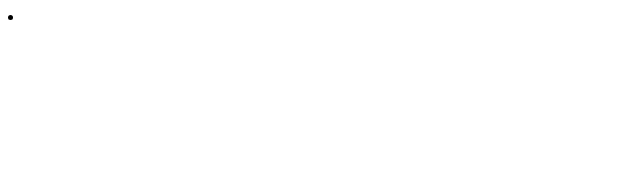
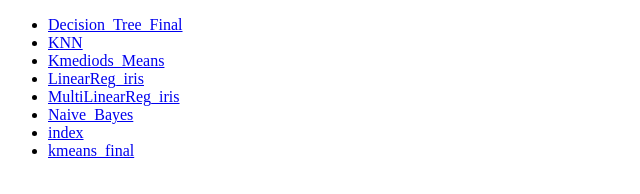
Before and after one commit to blacklovertech/demo, a plain HTML site: page index.html in a window 1280 px wide. Shown: the whole page, without its empty margins (0-640 px from the left). Drawn offline with Linux system fonts and the light colour scheme.

Commit message:
Update index.html

```diff
--- a/index.html
+++ b/index.html
@@ -1,13 +1,30 @@
+<!DOCTYPE html>
 <html>
-
-  <head>
-
-
-  </head>
-  <body>
-<li>
-
-</li>
-
-  </body>
+<head>
+  <title>Password Protected Links</title>
+  <script>
+    function checkPassword(url) {
+      var password = prompt("Please enter the password:");
+      if (password === "loveyou") {
+        // Password correct, open the URL in a new tab
+        window.open(url, '_blank');
+      } else {
+        // Password incorrect, show an alert
+        alert("Incorrect password!");
+      }
+    }
+  </script>
+</head>
+<body>
+  <ul>
+    <li><a href="#" onclick="checkPassword('Decision_Tree_Final.html');">Decision_Tree_Final</a></li>
+    <li><a href="#" onclick="checkPassword('KNN.html');">KNN</a></li>
+    <li><a href="#" onclick="checkPassword('Kmediods_Means.html');">Kmediods_Means</a></li>
+    <li><a href="#" onclick="checkPassword('LinearReg_iris.html');">LinearReg_iris</a></li>
+    <li><a href="#" onclick="checkPassword('MultiLinearReg_iris.html');">MultiLinearReg_iris</a></li>
+    <li><a href="#" onclick="checkPassword('Naive_Bayes.html');">Naive_Bayes</a></li>
+    <li><a href="#" onclick="checkPassword('index.html');">index</a></li>
+    <li><a href="#" onclick="checkPassword('kmeans_final.html');">kmeans_final</a></li>
+  </ul>
+</body>
 </html>
```
